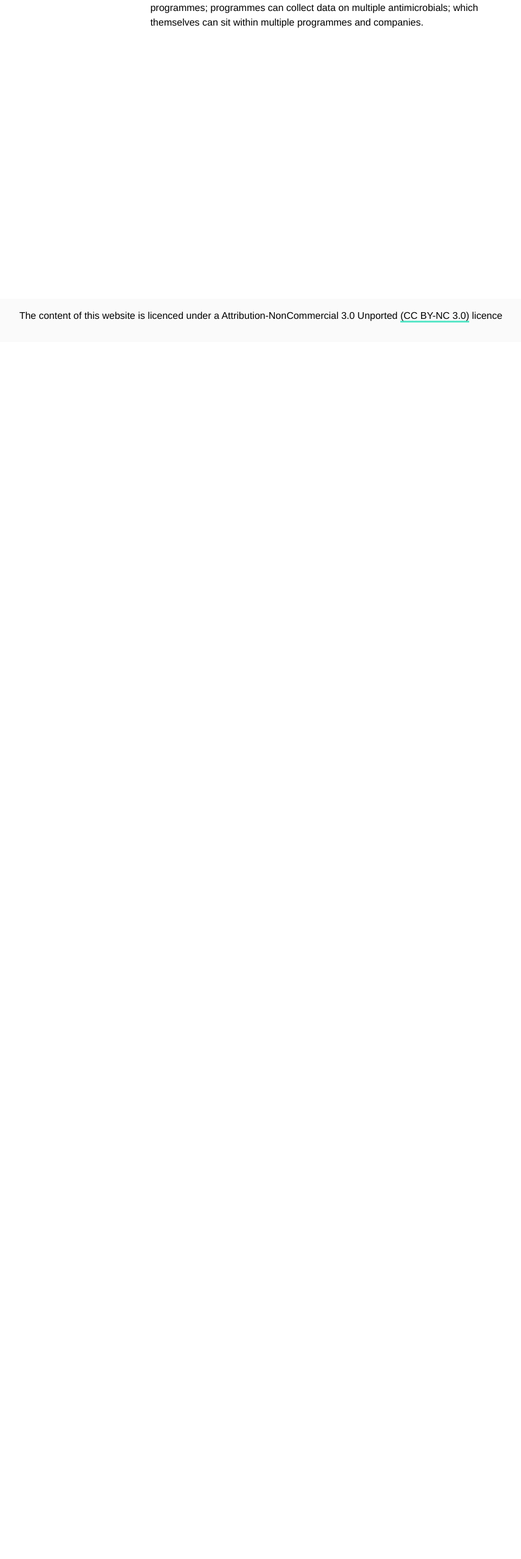
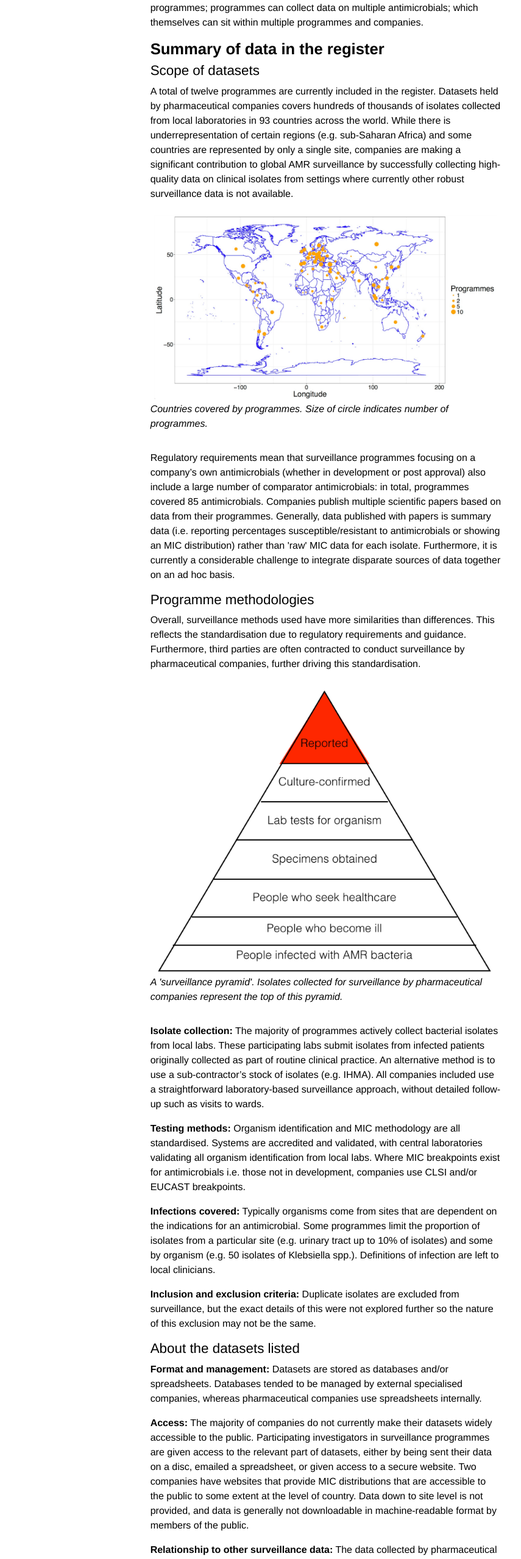
Before and after one commit to theodi/amr-frontend, a Vue app: page /project-overview in a window 1280 px wide. Shown: the part 931-3488 px from the top of the page at 61% size, without its empty margins (212-1067 px from the left). Before the commit the page ends 1492 px from the top, so only its background shows below. Built offline with nearby package versions, Linux system fonts and the light colour scheme.

Commit message:
Update copy on project overview page - outline terms and definitions

```diff
--- a/src/assets/stylesheets/application.scss
+++ b/src/assets/stylesheets/application.scss
@@ -117,6 +117,19 @@
 		grid-column: span 6;
 		grid-row: span 12;
 		padding: 2em;
+
+		img {
+			display: block;
+			max-width: 100%;
+		}
+
+		.title-head {
+			margin-top: 0 !important;
+		}
+
+		.image-box {
+			margin-bottom: 2em;
+		}
 	}
 }
 
--- a/src/components/Methodology.vue
+++ b/src/components/Methodology.vue
@@ -31,6 +31,77 @@
 		surveillance programmes, and antimicrobials. Companies can have multiple
 		programmes; programmes can collect data on multiple antimicrobials; which
 		themselves can sit within multiple programmes and companies.</p>
+		<h2>Summary of data in the register</h2>
+		<h3>Scope of datasets</h3>
+		<p>A total of twelve programmes are currently included in the register.
+		Datasets held by pharmaceutical companies covers hundreds of thousands of
+		isolates collected from local laboratories in 93 countries across the world.
+		While there is underrepresentation of certain regions (e.g. sub-Saharan Africa)
+		and some countries are represented by only a single site, companies are making
+		a significant contribution to global AMR surveillance by successfully
+		collecting high-quality data on clinical isolates from settings where
+		currently other robust surveillance data is not available.</p>
+		<div class="image-box">
+			<img src="../assets/img/overview-1.png" alt="">
+			<i>Countries covered by programmes. Size of circle indicates number of programmes.</i>
+		</div>
+		<p>Regulatory requirements mean that surveillance programmes focusing on a
+		company’s own antimicrobials (whether in development or post approval) also
+		include a large number of comparator antimicrobials: in total, programmes
+		covered 85 antimicrobials. Companies publish multiple scientific papers based
+		on data from their programmes. Generally, data published with papers is
+		summary data (i.e. reporting percentages susceptible/resistant to
+		antimicrobials or showing an MIC distribution) rather than 'raw' MIC data
+		for each isolate. Furthermore, it is currently a considerable challenge to
+		integrate disparate sources of data together on an ad hoc basis. </p>
+		<h3>Programme methodologies</h3>
+		<p>Overall, surveillance methods used have more similarities than differences.
+		This reflects the standardisation due to regulatory requirements and guidance.
+		Furthermore, third parties are often contracted to conduct surveillance by
+		pharmaceutical companies, further driving this standardisation.</p>
+		<div class="image-box">
+			<img src="../assets/img/overview-2.png" alt="">
+			<i>A 'surveillance pyramid'. Isolates collected for surveillance by
+			pharmaceutical companies represent the top of this pyramid. </i>
+		</div>
+		<p><strong>Isolate collection:</strong> The majority of programmes actively
+		collect bacterial isolates from local labs. These participating labs submit
+		isolates from infected patients originally collected as part of routine
+		clinical practice. An alternative method is to use a sub-contractor’s stock
+		of isolates (e.g. IHMA). All companies included use a straightforward
+		laboratory-based surveillance approach, without detailed follow-up such as
+		visits to wards.</p>
+		<p><strong>Testing methods:</strong> Organism identification and MIC
+		methodology are all standardised. Systems are accredited and validated,
+		with central laboratories validating all organism identification from
+		local labs. Where MIC breakpoints exist for antimicrobials i.e. those not in
+		development, companies use CLSI and/or EUCAST breakpoints.</p>
+		<p><strong>Infections covered:</strong> Typically organisms come from sites
+		that are dependent on the indications for an antimicrobial. Some programmes
+		limit the proportion of isolates from a particular site (e.g. urinary tract
+		up to 10% of isolates) and some by organism (e.g. 50 isolates of Klebsiella spp.).
+		Definitions of infection are left to local clinicians.</p>
+		<p><strong>Inclusion and exclusion criteria:</strong> Duplicate isolates are
+		excluded from surveillance, but the exact details of this were not explored
+		further so the nature of this exclusion may not be the same.</p>
+		<h3>About the datasets listed</h3>
+		<p><strong>Format and management:</strong> Datasets are stored as databases
+		and/or spreadsheets. Databases tended to be managed by external specialised
+		companies, whereas pharmaceutical companies use spreadsheets internally.</p>
+		<p><strong>Access:</strong> The majority of companies do not currently make
+		their datasets widely accessible to the public. Participating investigators
+		in surveillance programmes are given access to the relevant part of datasets,
+		either by being sent their data on a disc, emailed a spreadsheet, or given
+		access to a secure website. Two companies have websites that provide MIC
+		distributions that are accessible to the public to some extent at the level of
+		country. Data down to site level is not provided, and data is generally not
+		downloadable in machine-readable format by members of the public.</p>
+		<p><strong>Relationship to other surveillance data:</strong> The data
+		collected by pharmaceutical surveillance programmes is based on priority
+		specimens sent routinely to laboratories and therefore aligns most closely
+		with the following metric included in WHO’s GLASS protocol: "Proportion of
+		samples with growth of non-susceptible bacteria of the species and antibiotic
+		under surveillance per specimen type" <a href="goo.gl/nQiCiw">(WHO, 2015)</a></p>
 	</div>
 </template>
 
@@ -42,4 +113,5 @@ export default {
 </script>
 
 <style scoped>
+
 </style>
```
Also changed, not shown: src/assets/img/overview-1.png (added), src/assets/img/overview-2.png (added), 11 other files (tests, documents, lock files or other folders).
